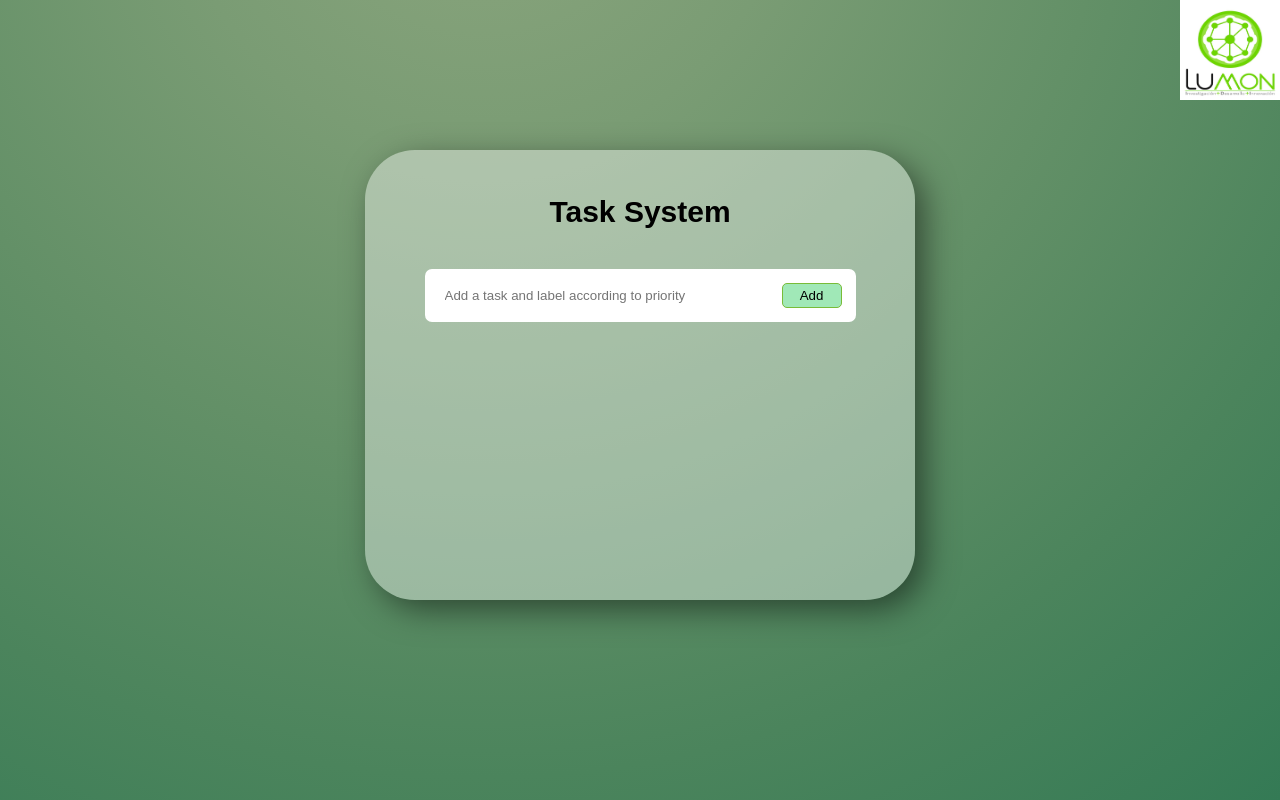
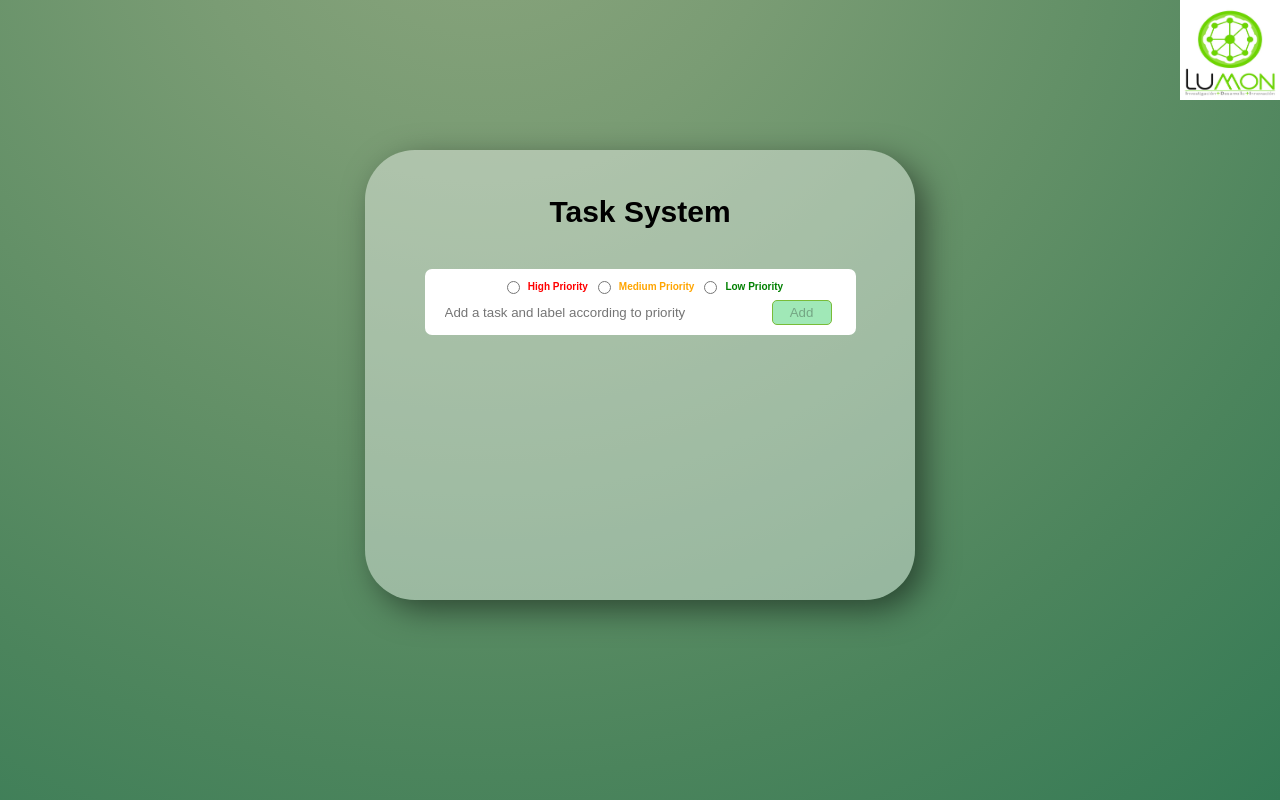
Before and after one commit to ankathe/Lumon-test, a React (Create React App) app in the folder Project/task-system/: page / in a window 1280 px wide. Built offline with nearby package versions, Linux system fonts and the light colour scheme.

Commit message:
add priority

```diff
--- a/Project/task-system/src/components/form.css
+++ b/Project/task-system/src/components/form.css
@@ -10,12 +10,35 @@
     display: flex;
     font-weight: bold;
     align-items: center;
-    gap: 15px;
+    gap: 5px;
     transition: all 0.1s ease;
     border: solid #fff;
 }
 .container-form:focus-within{
     border: solid #a0e8b7;
+}
+
+.container-icons-form{
+    display: flex;
+    flex-direction: row ;
+    align-items: center;
+    justify-content: center;
+    gap: 5px;
+    font-size: 10px;
+    color: #26251c;
+    width: 100%;
+}
+
+.priority1-name{
+    color: #ff0000;
+}
+
+.priority2-name{
+    color: #ffa500;
+}
+
+.priority3-name{
+    color: #008000;
 }
 
 .input-text{
--- a/Project/task-system/src/components/form.js
+++ b/Project/task-system/src/components/form.js
@@ -1,9 +1,13 @@
 import React, {useState} from 'react';
 import "./form.css"
 import { v4 as uuidv4 } from 'uuid';
+import { FcHighPriority } from "react-icons/fc";
+import { FcMediumPriority } from "react-icons/fc";
+import { FcLowPriority } from "react-icons/fc";
 
 function Form(props){
     const [input, setInput] = useState('');
+    const [priority, setPriority] = useState(0);
 
     const infoInput = e =>{
         setInput(e.target.value);
@@ -15,21 +19,45 @@ function Form(props){
         const taskNew ={
             id: uuidv4(),
             text: input,
-            completed: false
+            completed: false,
+            priority: priority
         }
         props.onSubmit(taskNew);
     }
+    const selectPriority = e =>{
+        setPriority(e.target.value);
+        console.log(e.target.value);
+
+    }
+
+
     return (
         <form className='container-form' onSubmit={sendForm}>
+
+            <div className="container-icons-form">
+                <input type="radio" id="1" name="priority" value="1" onChange={selectPriority}/>
+                    <label htmlFor="1" className="priority1-name">High Priority</label>
+
+                <input type="radio" id="2" name="priority" value="2" onChange={selectPriority}/>
+                    <label htmlFor="2" className="priority2-name">Medium Priority</label>
+                <input type="radio" id="3" name="priority" value="3" onChange={selectPriority}/>
+                    <label htmlFor="3" className="priority3-name">Low Priority</label>
+            </div>
             <input
             type="text"
-            className="input-text"
+            className="input-text "
             placeholder='Add a task and label according to priority'
             onChange={infoInput}
             />
-            <button className="button-form" type='submit' > Add </button>
+            <button className="button-form" type='submit' disabled={input === '' || priority === 0} > Add </button>
         </form>
     )
 }
 
 export default Form;
+
+{/* <div className="container-icons-form">
+<FcHighPriority className="icon-highPriority"/>
+<FcMediumPriority className="icon-mediumPriority"/>
+<FcLowPriority className="icon-lowPriority"/>
+</div>  */}
--- a/Project/task-system/src/components/structure.js
+++ b/Project/task-system/src/components/structure.js
@@ -5,6 +5,7 @@ import Tasks from './tasks';
 
 function Structure(){
 const [tasks, setTasks] = useState([]);
+
 const addTask= task => {
     if (task.text.trim()){
         task.text = task.text.trim();
@@ -12,10 +13,19 @@ const addTask= task => {
         setTasks(tasksUpdated);
     }
 }
+const deleteTask = id => {
+    const tasksUpdated = tasks.filter(task => task.id !== id);
+    setTasks(tasksUpdated);
+}
+
+// const editTask = id => {
+//     const tasksUpdated = tasks.find(task => task.id === id);
+//     setTasks(tasksUpdated);
+// }
+
     return(
         <div className="container-structure">
-            <Form
-            onSubmit ={addTask}/>
+            <Form onSubmit ={addTask}/>
             <div className="container-task">
             {
                 tasks.map((task) =>
@@ -23,9 +33,9 @@ const addTask= task => {
                     key={task.id}
                     id={task.id}
                     text={task.text}
-            completed ={task.completed}
-            delete={task.delete}
-            edit={task.edit}
+                    completed={task.completed}
+                    priority={task.priority}
+                    deleteTask={deleteTask}
                     />
                 )
             }
--- a/Project/task-system/src/components/tasks.css
+++ b/Project/task-system/src/components/tasks.css
@@ -14,15 +14,19 @@
     gap: 5px;
 }
 
-.task-container.completed{
+.completed{
     text-decoration: line-through;
 }
 
-/* .task-container.completed{
-    background-color: #f17452;
-    text-decoration: line-through;
-} */
-
+.priority-1{
+    background-color: #f08282;
+}
+.priority-2{
+    background-color: #efcb6f;
+}
+.priority-3{
+    background-color: #6eea8b;
+}
 .task{
     width: 94%;
     height: 100%;
@@ -34,6 +38,7 @@
     word-break: break-all;
     color: #030303;
 }
+
 .container-icon-start{
     width: 6%;
     max-height: 450px;
@@ -68,11 +73,10 @@
     color: #418356;
 }
 
-
 .container-icons-end{
     max-height: 450px;
-    font-size: 20px;
     display: flex;
+    align-content: center;
     justify-content: right;
     cursor: pointer;
     flex-direction: row;
@@ -82,14 +86,17 @@
 }
 
 .container-icon-delete{
+    font-size: 15px;
     color: #7f7c78;
     transition: all 0.3s ease-in-out;
 }
+
 .container-icon-delete:hover{
     color:#ea2a15;
 }
 
 .container-icon-edit{
+    font-size: 14px;
     color: #7f7c78;
     transition: all 0.3s ease-in-out;
 }
--- a/Project/task-system/src/components/tasks.js
+++ b/Project/task-system/src/components/tasks.js
@@ -1,31 +1,32 @@
-import React from "react";
+import React, { useState } from "react";
 import { FaPencil } from "react-icons/fa6";
 import { BsTrash } from "react-icons/bs";
 import { FaSquareCheck } from "react-icons/fa6";
-import { FcHighPriority } from "react-icons/fc";
 import "./tasks.css";
 
-function Tasks({ id, text, completed, completeTask, deleteTask, editTask }) {
+function Tasks({ id, text, completed, priority, completeTask, deleteTask, editTask }) {
+
   return (
     <div>
-      <div className={completed ? "task-container completed" : "task-container"}>
+      {priority}
+      <div className={`task-container ${completed  ? "completed" : ""} ${priority === 1 ? "priority-1" : "" } ${priority === 2 ? "priority-2" : "" } ${priority === 3 ? "priority-3" : "" }`}>
 
-        <div className="container-icon-check">
+        <div className= "container-icon-check">
           <FaSquareCheck
             className={completed ? "icon-check completed" : "icon-check"}
           />
         </div>
 
-        <div className="task" onclick={() => completeTask(id)}>
+        <div className="task" onClick={() => completeTask(id)}>
           {text}
         </div>
 
         <div className="container-icons-end">
-          <div className="container-icon-write" onclick={() => editTask(id)}>
+          <div className="container-icon-edit" >
             <FaPencil className="icon-edit" />
           </div>
 
-          <div className="container-icon-delete" onclick={() => deleteTask(id)}>
+          <div className="container-icon-delete" onClick={() => deleteTask(id)}>
             <BsTrash className="icon-delete" />
           </div>
         </div>
```
Lines whose indentation alone changed are shown as unchanged.
